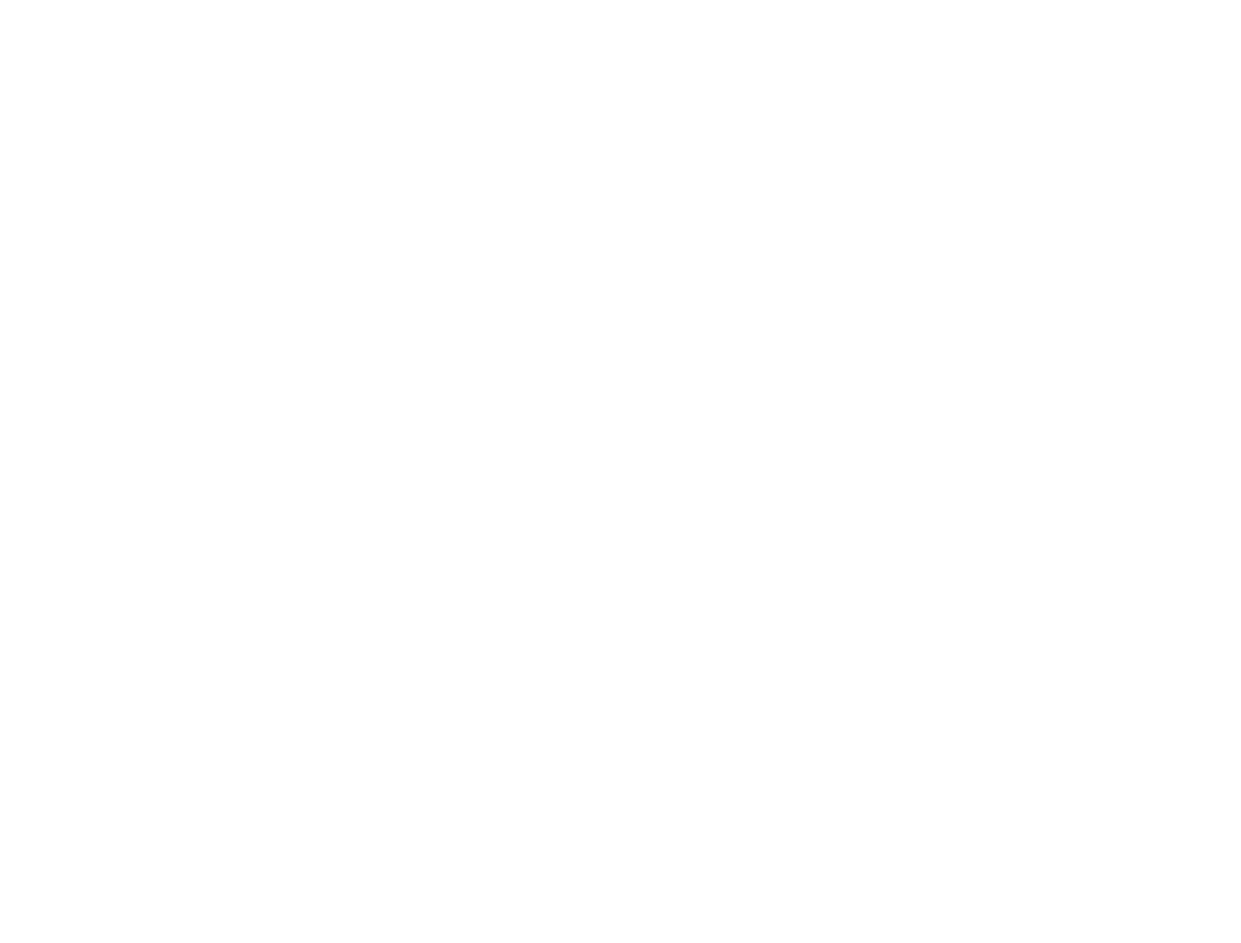
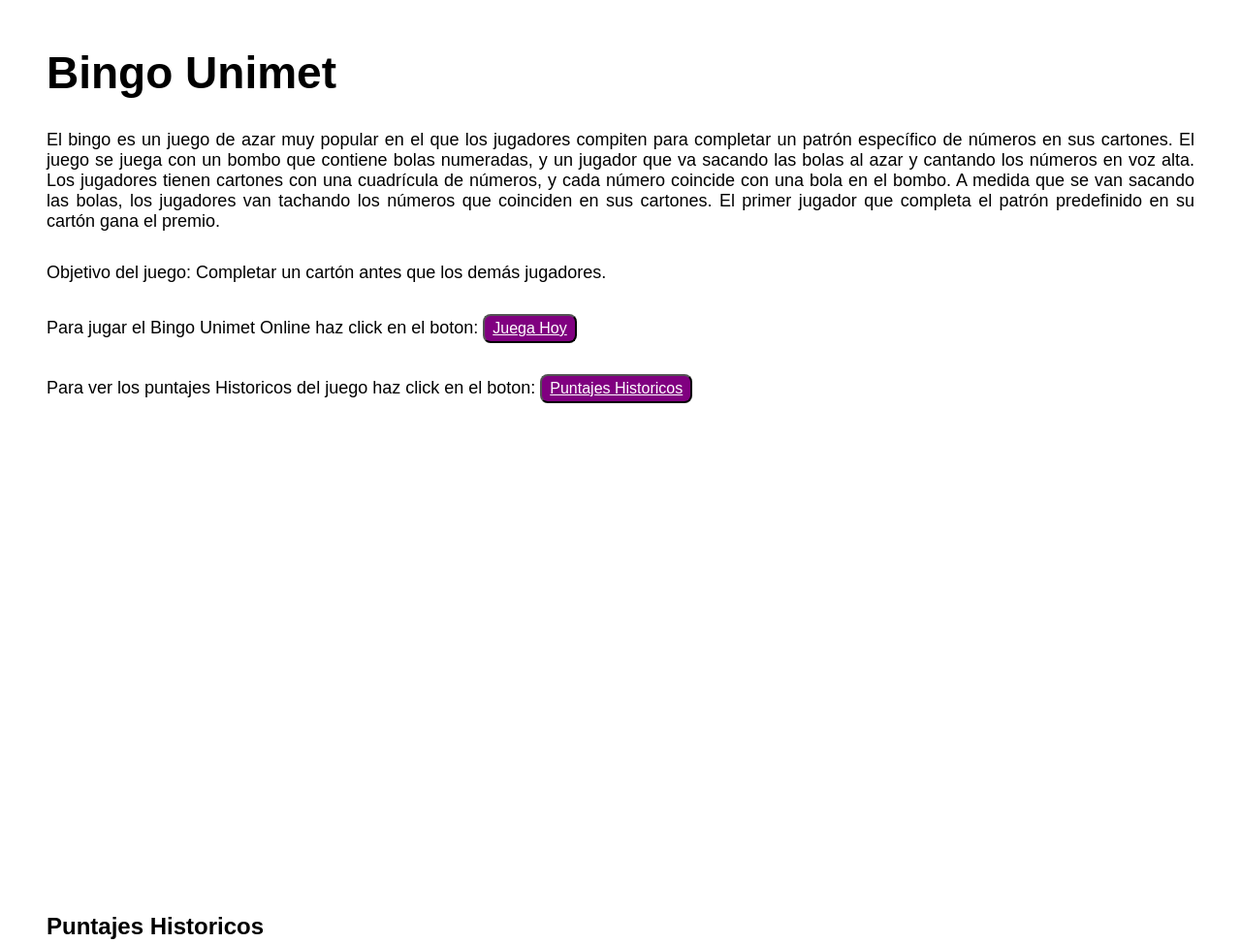
Before and after one commit to ador05/Microproyecto-01, a plain HTML site: page index.html in a window 1280 px wide. Shown: the top 973 px of the page at 97% size. Before the commit the page ends 800 px from the top, so only its background shows below. Drawn offline with Linux system fonts and the light colour scheme.

Commit message:
Second commit

```diff
--- a/index.html
+++ b/index.html
@@ -4,10 +4,67 @@
     <meta charset="UTF-8">
     <meta name="viewport" content="width=device-width, initial-scale=1.0">
     <title>Juega Bingo Online</title>
-    <link rel="stylessheet" href="./styles.css">
+    <link rel="stylesheet" href="./styles.css">
+
 
 </head>
 <body>
+    <!--Seccion 01-->
+    <section class="section01"; id="Inicio">
 
+        <div class="section01__left">
+            <h1>Bingo Unimet</h1>
+            <p>
+                El bingo es un juego de azar muy popular en el que los jugadores compiten para completar un patrón específico de números en sus cartones. El juego se juega con un bombo que contiene bolas numeradas, y un jugador que va sacando las bolas al azar y cantando los números en voz alta. Los jugadores tienen cartones con una cuadrícula de números, y cada número coincide con una bola en el bombo. A medida que se van sacando las bolas, los jugadores van tachando los números que coinciden en sus cartones. El primer jugador que completa el patrón predefinido en su cartón gana el premio.
+            </p>
+            <p>
+                Objetivo del juego: Completar un cartón antes que los demás jugadores.
+            </p>
+            <p>
+                Para jugar el Bingo Unimet Online haz click en el boton: <button><a href="#Inicio_juego"; style="color: white">Juega Hoy</a></button>
+            </p>
+            <p>
+                Para ver los puntajes Historicos del juego haz click en el boton: <button><a href="#Puntajes_Historicos" style="color: white;">Puntajes Historicos</a></button>
+            </p>
+            <p>
+                <br/><br/><br/><br/><br/><br/><br/><br/><br/><br/><br/><br/><br/><br/><br/><br/><br/><br/>
+            </p>
+
+
+        </div>
+        <!--posible imagen para agregar-->
+        <!--<div class="section01__right">
+            <img src="./img_01.jpg" alt="Imagen de la unimet" />
+        </div>
+    -->
+
+    </section>
+
+    <!--Seccion 02 ver puntajes historicos-->
+    <section class="section01"; id="Puntajes_Historicos">
+        <div class="section01__left">
+            <h2>Puntajes Historicos</h2>
+            <p>Lorem ipsum dolor sit amet, consectetur adipiscing elit. Nunc et libero ex. Donec pellentesque elit sit amet nisl pharetra, sed ornare augue ullamcorper. Proin molestie aliquam magna id blandit. Nam bibendum enim quis felis lacinia congue non et lacus. Curabitur fringilla ultricies suscipit. Vestibulum rutrum tempus aliquet. Praesent tincidunt augue eu malesuada tristique. Donec neque odio, dapibus sed nisi condimentum, commodo ornare justo. Morbi velit diam, bibendum hendrerit orci ut, pulvinar finibus tellus. Duis tincidunt augue eu euismod tincidunt. Suspendisse iaculis dolor non dictum viverra. Morbi ipsum ex, auctor vitae sem sit amet, aliquet vehicula lectus. Cras ac nisi quis lectus fermentum accumsan.</p>
+            <p>Nam gravida, leo a vehicula mollis, ante eros blandit nunc, ut interdum ipsum nunc in ipsum. Nullam magna quam, cursus a sem nec, tincidunt porta diam. Aenean nec risus nisl. Morbi nec vestibulum sapien. Donec non malesuada velit. Quisque magna libero, aliquet nec velit ac, pellentesque volutpat nibh. Lorem ipsum dolor sit amet, consectetur adipiscing elit.</p>
+            <button><a href="#Inicio" style="color: white;">Volver al Inicio</a></button>
+            <p><br/><br/><br/><br/><br/><br/><br/><br/><br/><br/><br/><br/><br/><br/><br/><br/><br/><br/><br/></p>
+        </div>
+    </section>
+
+    <!--Seccion 03 Inicio de juego-->
+    <section class="section01"; id="Inicio_juego">
+        <div class="section01__left">
+            <h2>Bingo Unimet</h2>
+            <p>Lorem ipsum dolor sit amet, consectetur adipiscing elit. Nunc et libero ex. Donec pellentesque elit sit amet nisl pharetra, sed ornare augue ullamcorper. Proin molestie aliquam magna id blandit. Nam bibendum enim quis felis lacinia congue non et lacus. Curabitur fringilla ultricies suscipit. Vestibulum rutrum tempus aliquet. Praesent tincidunt augue eu malesuada tristique. Donec neque odio, dapibus sed nisi condimentum, commodo ornare justo. Morbi velit diam, bibendum hendrerit orci ut, pulvinar finibus tellus. Duis tincidunt augue eu euismod tincidunt. Suspendisse iaculis dolor non dictum viverra. Morbi ipsum ex, auctor vitae sem sit amet, aliquet vehicula lectus. Cras ac nisi quis lectus fermentum accumsan.</p>
+            <p>Nam gravida, leo a vehicula mollis, ante eros blandit nunc, ut interdum ipsum nunc in ipsum. Nullam magna quam, cursus a sem nec, tincidunt porta diam. Aenean nec risus nisl. Morbi nec vestibulum sapien. Donec non malesuada velit. Quisque magna libero, aliquet nec velit ac, pellentesque volutpat nibh. Lorem ipsum dolor sit amet, consectetur adipiscing elit.</p>
+            <button><a href="#Inicio" style="color: white;">Volver al Inicio</a></button>
+            <p><br/><br/><br/><br/><br/><br/><br/><br/><br/></p>
+
+        </div>
+
+    </section>
+
+    <!-- Vinculamos archivo JavaScript -->
+    <script src="./script.js"></script>
 </body>
 </html>
--- a/styles.css
+++ b/styles.css
@@ -0,0 +1,91 @@
+body {
+    font-family: Arial;
+    margin: 0;
+  }
+
+
+  .section01 {
+    display: flex;
+    justify-content: space-between;
+
+    padding: 48px;
+
+    max-width: 1920px;
+    box-sizing: border-box;
+  }
+
+  .section01 h1 {
+    font-size: 46px;
+    font-weight: bold;
+    margin: 0;
+  }
+
+  .section01 p {
+    font-size: 18px;
+    text-align: justify;
+    text-justify: inter-word;
+    margin: 0;
+  }
+
+  .section01__left {
+    display: flex;
+    flex-direction: column;
+    gap: 32px;
+
+    justify-content: center;
+    align-items: start;
+  }
+
+  .section01__left h1 {
+    font-size: 46px;
+    font-weight: bold;
+
+    margin: 0;
+  }
+
+  .section01__left p {
+    font-size: 18px;
+
+    margin: 0;
+  }
+
+  .section01__left button {
+
+    background-color: purple;
+    color: white;
+    font-size: 16px;
+    border: 1;
+    border-radius: 8px;
+
+    padding: 4px 8px;
+
+    transition: 300ms ease-in-out all;
+
+  }
+
+  .section01__right {
+    width: 400px;
+    height: 200px;
+  }
+
+  .section01__right img {
+    width: 100%;
+    height: 100%;
+  }
+
+  /*maximo  de ancho para que la imagen no se desborde del contenedor.*/
+  @media (max-width: 900px) {
+    .section01__right {
+      width: 200px;
+      height: 100px;
+    }
+  }
+
+
+  /*
+  .section01__left p.grande {
+    font-size: 32px;
+  }
+
+
+  */
```
Also changed, not shown: img_01.jpg (added).
